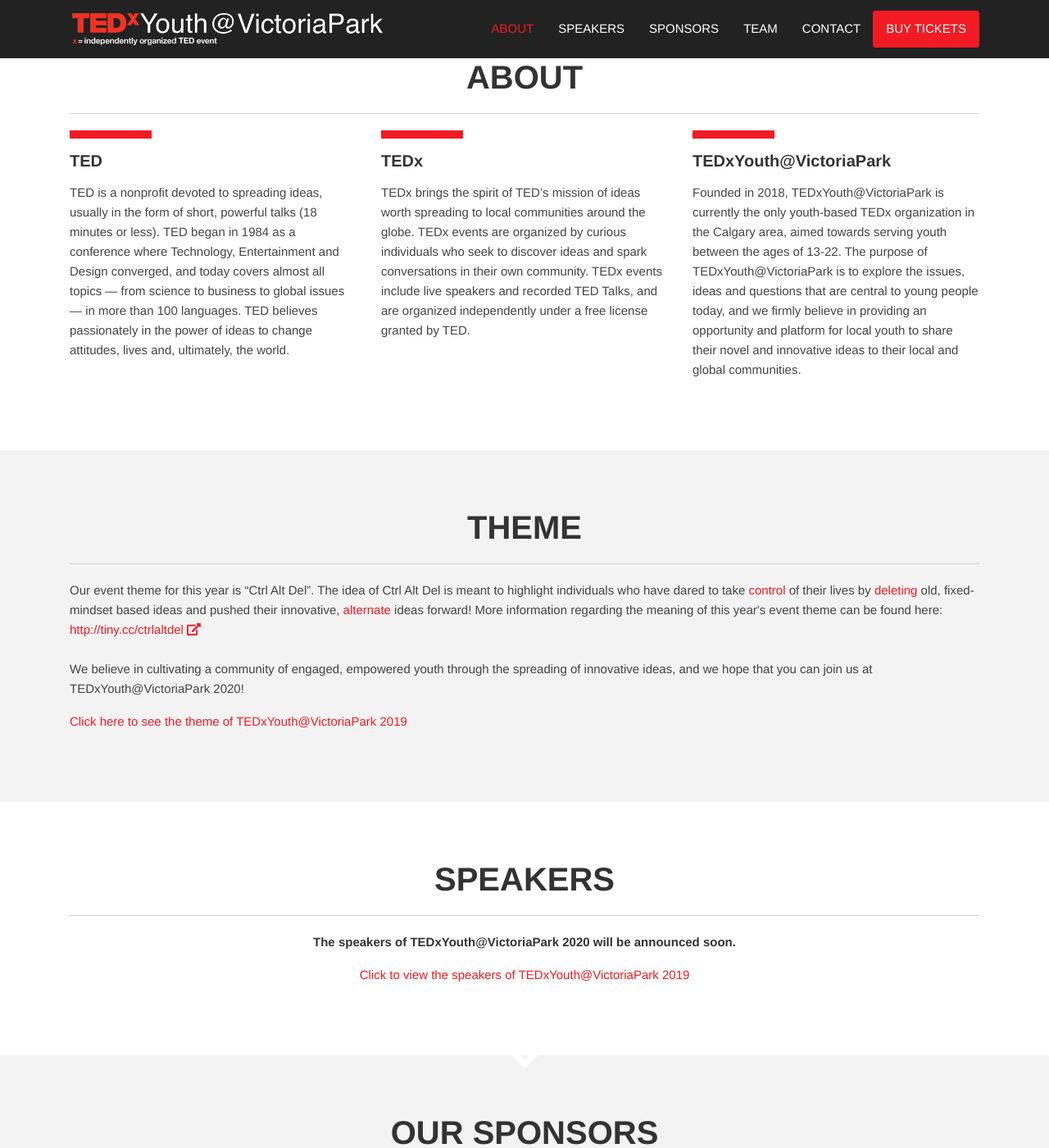
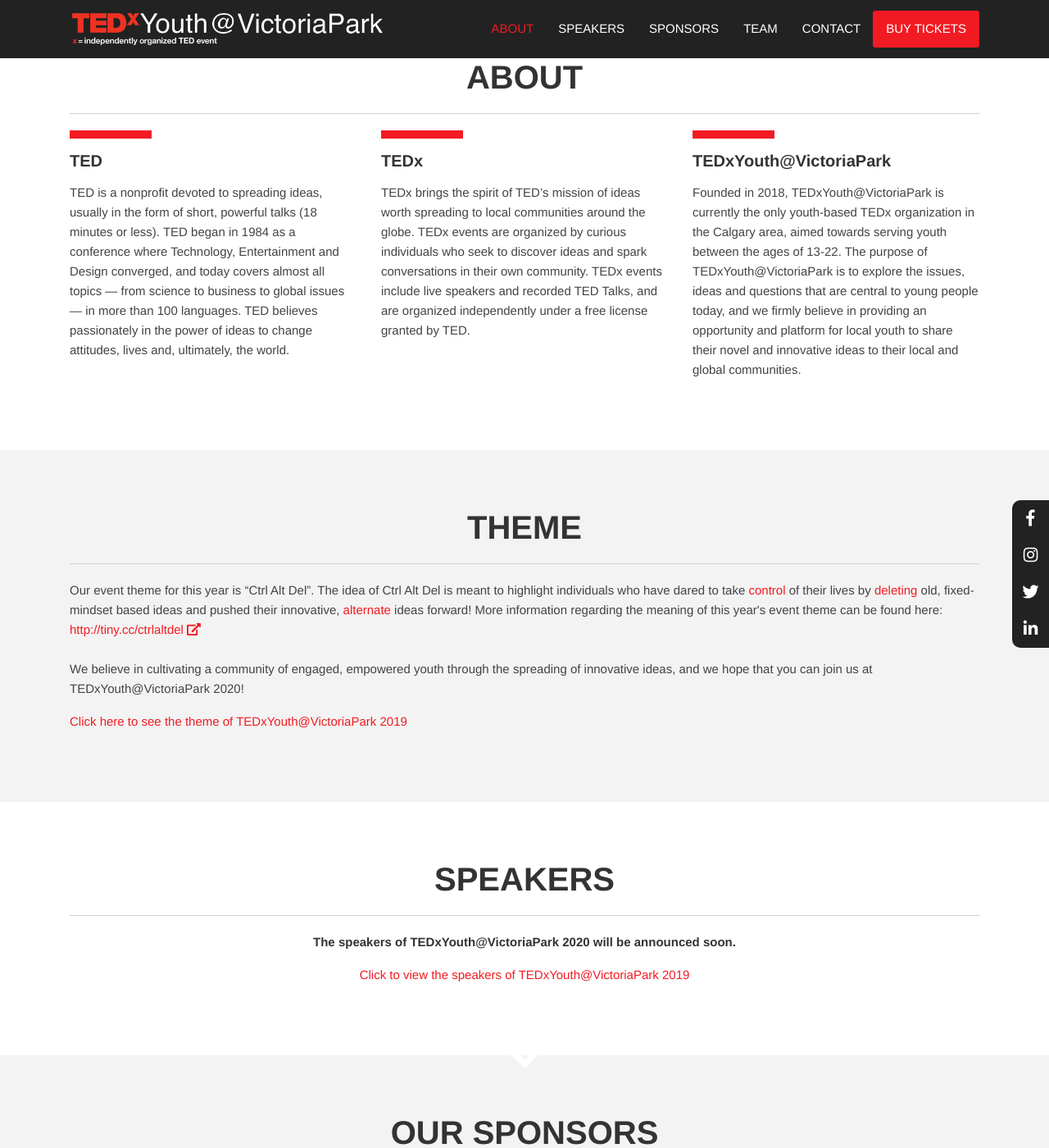
Before and after one commit to rxyang0/tedxyouthvictoriapark, a Jekyll site: the page built from index.html, in a window 1280 px wide and 1400 px high. Shown: the whole window at 82% size. Built offline with Jekyll 4.4.1, drawn with Linux system fonts in a browser that asks for light colours; nearby versions of some CDN libraries; some web fonts are replaced.

Commit message:
Re-add social bar

```diff
--- /dev/null
+++ b/_includes/social-bar.html
@@ -0,0 +1,14 @@
+<div class="social-bar">
+  <a href="https://www.facebook.com/tedxyouthvictoriapark" target="_blank" class="social-facebook">
+    <i class="fab fa-facebook-f"></i>
+  </a>
+  <a href="https://www.instagram.com/tedxyouthvictoriapark" target="_blank" class="social-instagram">
+    <i class="fab fa-instagram"></i>
+  </a>
+  <a href="https://twitter.com/tedxyouthvp" target="_blank" class="social-twitter">
+    <i class="fab fa-twitter"></i>
+  </a>
+  <a href="https://www.linkedin.com/company/tedxyouthvictoriapark/" target="_blank" class="social-linkedin">
+    <i class="fab fa-linkedin-in"></i>
+  </a>
+</div>
--- a/_includes/style.scss
+++ b/_includes/style.scss
@@ -6,6 +6,7 @@
 @import "general";
 @import "navbar";
 @import "header";
+@import "social-bar";
 @import "section";
 @import "modals";
 @import "section-about";
--- a/_layouts/home.html
+++ b/_layouts/home.html
@@ -7,6 +7,7 @@
   <body id="page-top" data-spy="scroll" data-target="#navcol" data-offset="7">
   {% include navbar.html %}
   {% include header.html %}
+  {% include social-bar.html %}
   {% include about.html %}
   {% include theme.html %}
   {% include speakers.html %}
--- a/_layouts/page.html
+++ b/_layouts/page.html
@@ -6,6 +6,7 @@
   {% include head.html %}
   <body id="page-top" data-spy="scroll" data-target="#navcol" data-offset="7">
   {% include navbar.html %}
+  {% include social-bar.html %}
   {{ content }}
   {% include footer.html %}
   {% include js.html %}
--- /dev/null
+++ b/_sass/_social-bar.scss
@@ -0,0 +1,64 @@
+@media (min-width: 1024px) {
+  .social-bar {
+    position: fixed;
+    top: 50%;
+    right: 0;
+    transform: translateY(-50%);
+    -webkit-transform: translateY(-50%);
+    -ms-transform: translateY(-50%);
+  }
+
+  .social-bar a {
+    display: block;
+    position: relative;
+    text-align: center;
+    width: 45px;
+    height: 45px;
+    font-size: 20px;
+    line-height: 45px;
+    outline: 0;
+    color: #fff;
+    background-color: #222;
+    transition: all .3s;
+    -webkit-transition: all .3s;
+    -moz-transition: all .3s;
+  }
+
+  a.social-facebook:hover,
+  a.social-facebook:focus,
+  a.social-facebook:active {
+    background-color: #3B5998;
+  }
+
+  a.social-instagram:hover,
+  a.social-instagram:focus,
+  a.social-instagram:active {
+    background-color: #E1306C;
+  }
+
+  a.social-twitter:hover,
+  a.social-twitter:focus,
+  a.social-twitter:active {
+    background-color: #1DA1F2;
+  }
+
+  a.social-linkedin:hover,
+  a.social-linkedin:focus,
+  a.social-linkedin:active {
+    background-color: #0077B5;
+  }
+
+  .social-bar a:first-child {
+    border-radius: 10px 0px 0px 0px;
+  }
+
+  .social-bar a:last-child {
+    border-radius: 0px 0px 0px 10px;
+  }
+}
+
+@media (max-width: 1023px) {
+  .social-bar {
+    display: none;
+  }
+}
```
